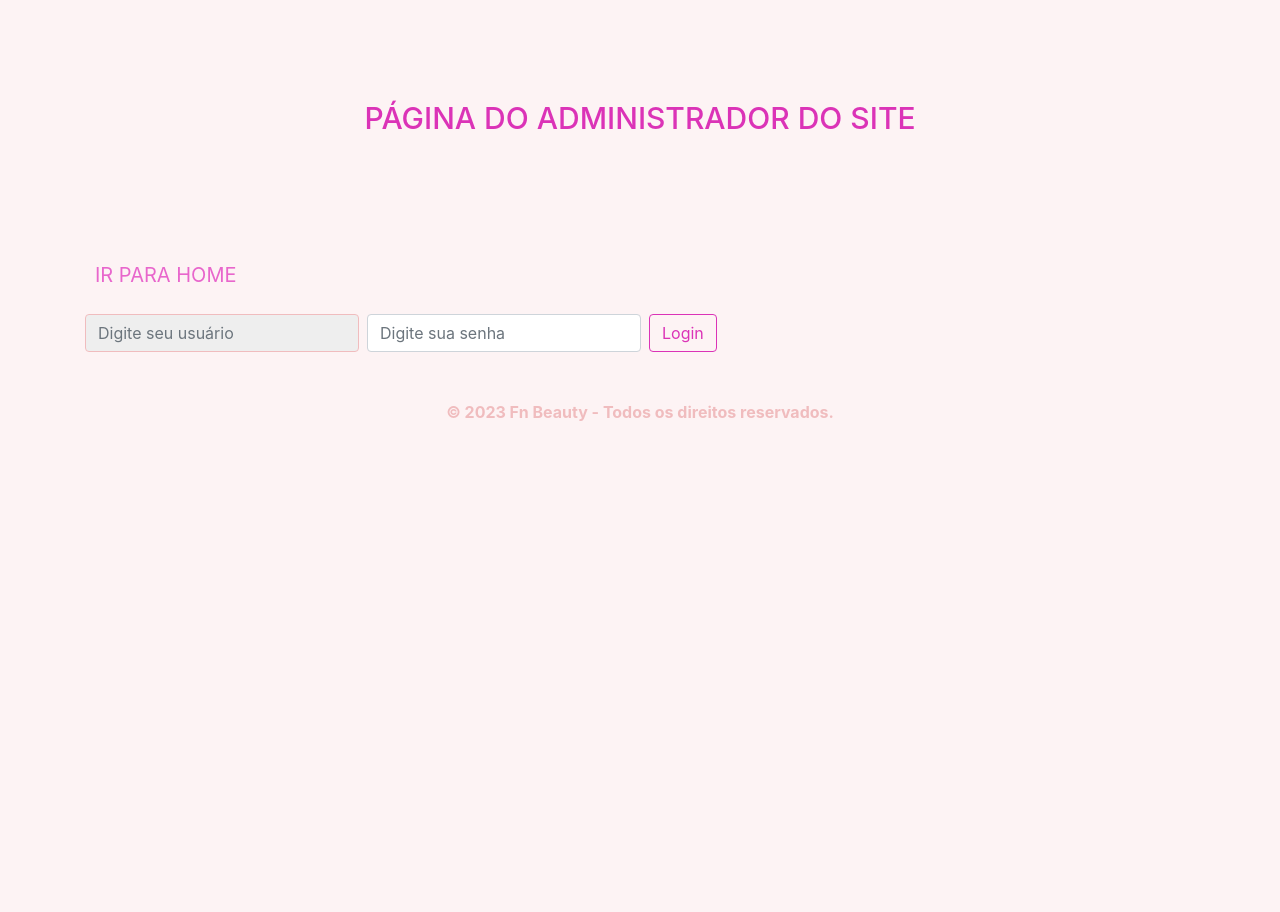
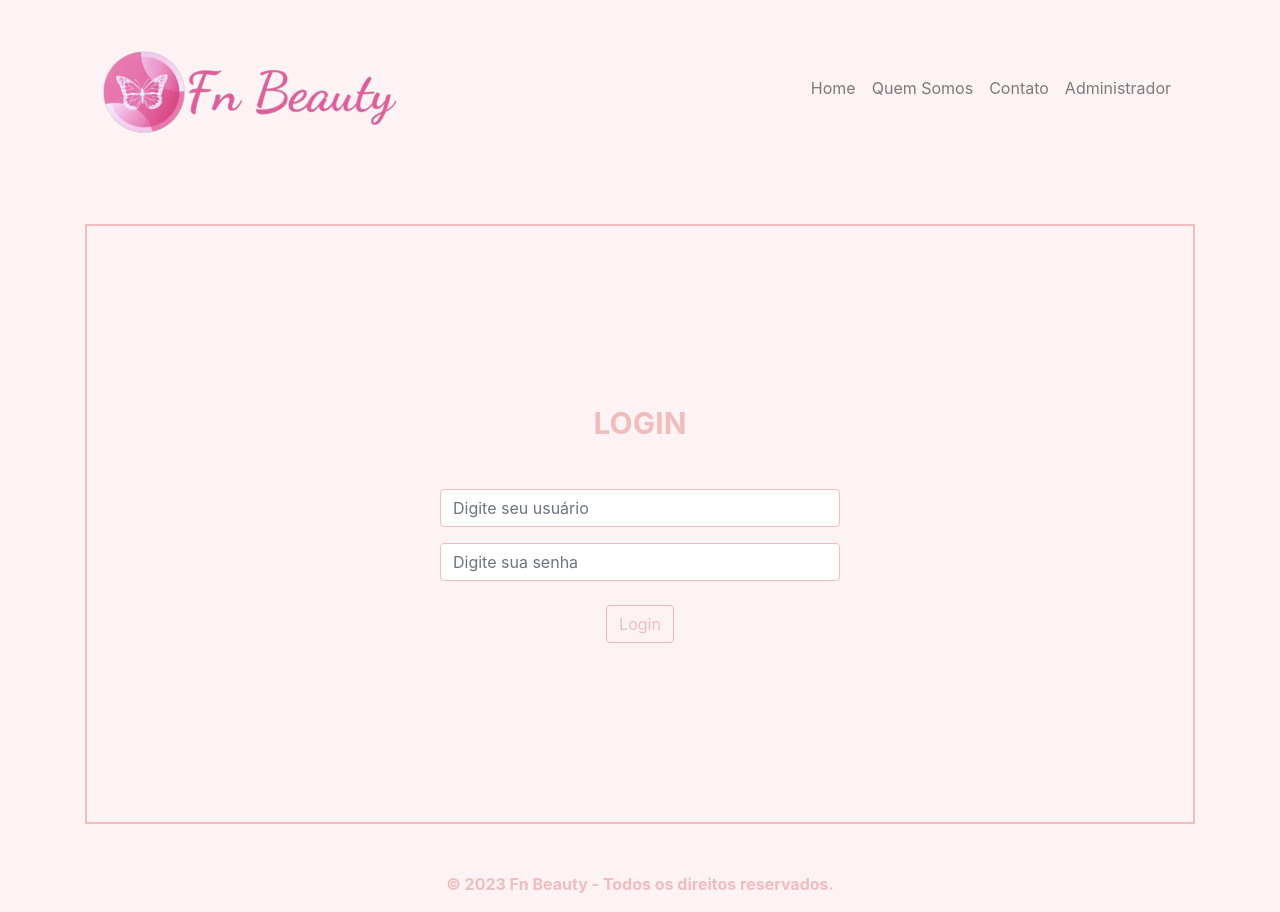
Before and after one commit to LuccaDe/projetoMaquiagem, a PHP site: page /admin.php in a window 1280 px wide. Before the commit the page ends 421 px from the top, so only its background shows below. Run offline with PHP 8.4, Linux system fonts and the light colour scheme; data that the repository does not hold is empty; some libraries are stand-ins or nearby versions.

Commit message:
Alterações finais do site

```diff
--- a/admin.php
+++ b/admin.php
@@ -2,20 +2,48 @@
     include_once("templates/header.php")
 ?>
 
-<h1 class="titulo-pagina-admin"> PÁGINA DO ADMINISTRADOR DO SITE </h1>
+<nav class="navbar navbar-expand-md navbar-light">
 
-</br>
+  <a href="<?php $BASE_URL?>index.php" class="navbar-brand"><img src="img/logo.png" alt="Imagem logo"></a>
 
-<a class="menu-item-home"href="<?php $BASE_URL?>index.php"> IR PARA HOME</a>
+  <button class="navbar-toggler" data-toggle="collapse" data-target="#nav-target">
+    <span class="navbar-toggler-icon"></span>
+  </button>
+
+  <div class="collapse navbar-collapse" id="nav-target">
+    <ul class="navbar-nav ml-auto">
+      <li class="nav-item">
+        <a class="nav-link" href="<?php $BASE_URL?>index.php">Home</a> <!--tag de âncora-->
+      </li>
+      <li class="nav-item">
+        <a class="nav-link" href="quemSomos.html">Quem Somos</a>
+      </li>
+      <li class="nav-item">
+        <a class="nav-link" href="#contatos">Contato</a>
+      </li>
+      <li class="nav-item">
+        <a class="nav-link" href="<?php $BASE_URL?>admin.php">Administrador</a>
+      </li>
+    </ul>
+  </div>
+</nav>
 
 <br>
 <br>
 
-<div class="mb-5">
-    <form class="form-inline">
-        <input class="form-control mr-2" type="text" placeholder="Digite seu usuário">
-        <input class="form-control mr-2" type="password" placeholder="Digite sua senha">
-        <a href="<?php $BASE_URL?>adminPass.php"><input class="btn btn-outline-primary btn-rosa-admin" type="button" value="Login"></a>
+<div id="adm" class="mb-5 d-flex align-items-center justify-content-center">
+
+    <form class="justify-content-center">
+        <h2 class="mb-5">LOGIN</h2>
+
+        <div class="form-group">
+            <input class="form-control mr-auto ml-auto" type="text" placeholder="Digite seu usuário">
+        </div>
+
+        <div class="form-group">
+            <input class="form-control mr-auto ml-auto" type="password" placeholder="Digite sua senha">
+        </div>
+        <a href="<?php $BASE_URL?>adminPass.php"><input class="btn btn-outline-primary btn-rosa mt-2" type="button" value="Login"></a>
     </form>
 </div>
 
--- a/css/style.css
+++ b/css/style.css
@@ -21,10 +21,6 @@ label{
     font-weight: bold;
 }
 
-#delete{ /*painel.php*/
-    float: right;
-}
-
 #nome-produto{
     min-height: 160px;
 }
@@ -45,8 +41,9 @@ label{
     margin-bottom: 15px;
 }
 
-#cardP{
+.cardP{
     border: 2px solid #f0bcbe;
+    text-align: center;
 }
 
 .card img{
@@ -102,7 +99,7 @@ header{
 .card-subtitle{
     font-family: sans-serif;
     font-size: 20px;
-    color:rgb(190, 40, 190);
+    color:#6A6A6B;
 }
 
 .imagem-icon{
@@ -129,7 +126,16 @@ form{
 
 input[type=text]{ /*somente os inputs que tiverem o type = text*/
 	width:400px;
-	background-color:#EEE;
+	border:solid 1px #f0bcbe;
+}
+
+input[type=password]{
+	width:400px;
+	border:solid 1px #f0bcbe;
+}
+
+input[type=number]{
+	width:400px;
 	border:solid 1px #f0bcbe;
 }
 
@@ -145,7 +151,6 @@ input[type=submit]{
 #contatos textarea{
 	width:450px;
 	height:160px;
-	background-color:#f4f2f2;
 	border: solid 1px #f0bcbe;
 }
 
@@ -232,3 +237,21 @@ input[type=submit]{
     font-weight: bold;
     color: #f0bcbe;
 }
+
+#adm{
+    border: 2px solid #f0bcbe;
+    padding: 10px;
+    min-height: 600px;
+}
+
+#cadastro{
+    border: 2px solid #f0bcbe;
+    padding: 10px;
+    min-height: 600px;
+}
+
+#editar{
+    border: 2px solid #f0bcbe;
+    padding: 10px;
+    min-height: 600px;
+}
--- a/index.php
+++ b/index.php
@@ -90,7 +90,7 @@
   <div class="row">
     <?php foreach($produtos as $produto): ?>
     <div class="col-sm-1 col-md-3">
-      <div class="card" id="cardP">
+      <div class="card cardP">
         <img src="<?= $produto["img"]?>" class="card-img-top">
           <div class="card-body">
             <h3 class="card-title">Nome: <?= $produto["nome"]?> </h3>
--- a/templates/footer.php
+++ b/templates/footer.php
@@ -7,7 +7,7 @@
     <script src="js/script.js"></script>
     </div>
 
-    <footer class="mt-auto">
+    <footer class="mt-5">
         <p class="mt-auto">© 2023 Fn Beauty - Todos os direitos reservados.</p>
     </footer>
 </body>
```
Also changed, not shown: adminPass.php (+39 -6 lines), create.php (+31 -13 lines), edit.php (+30 -13 lines), painel.php (+22 -12 lines), show.php (+26 -5 lines).
